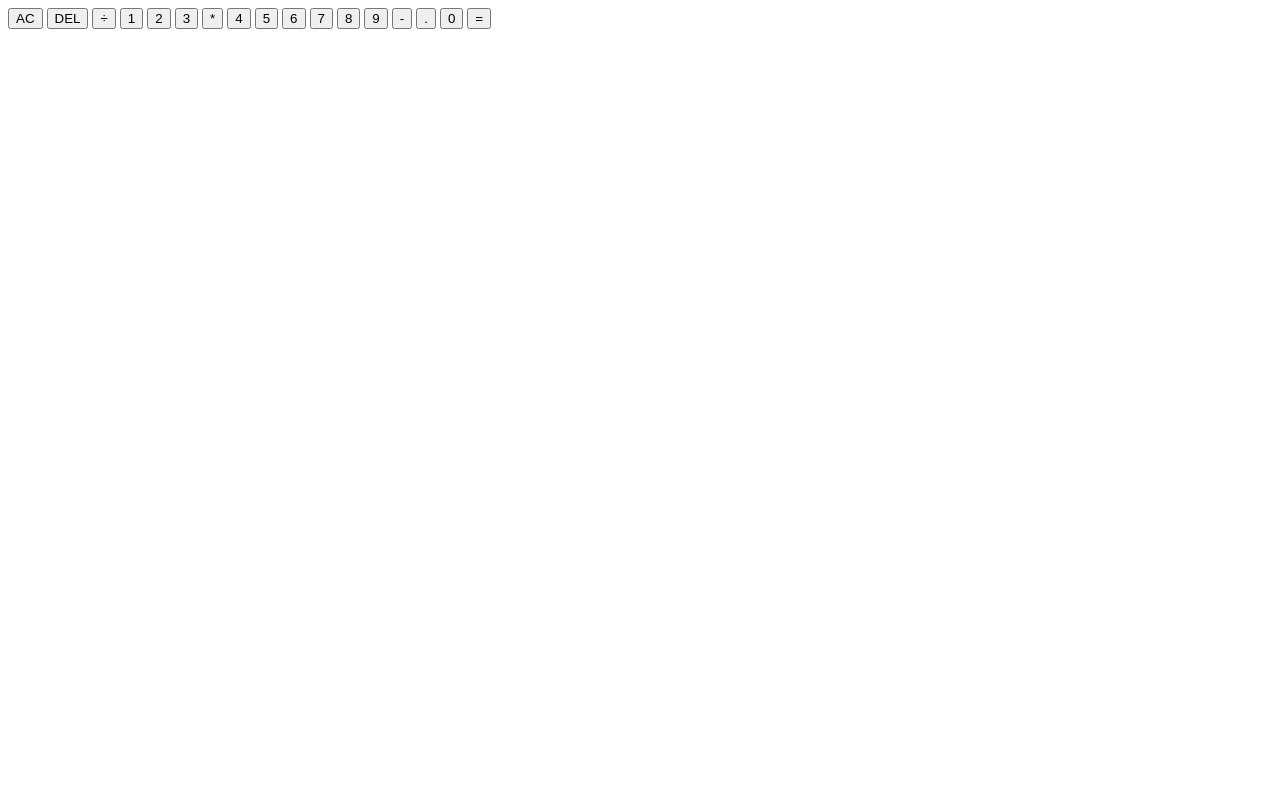
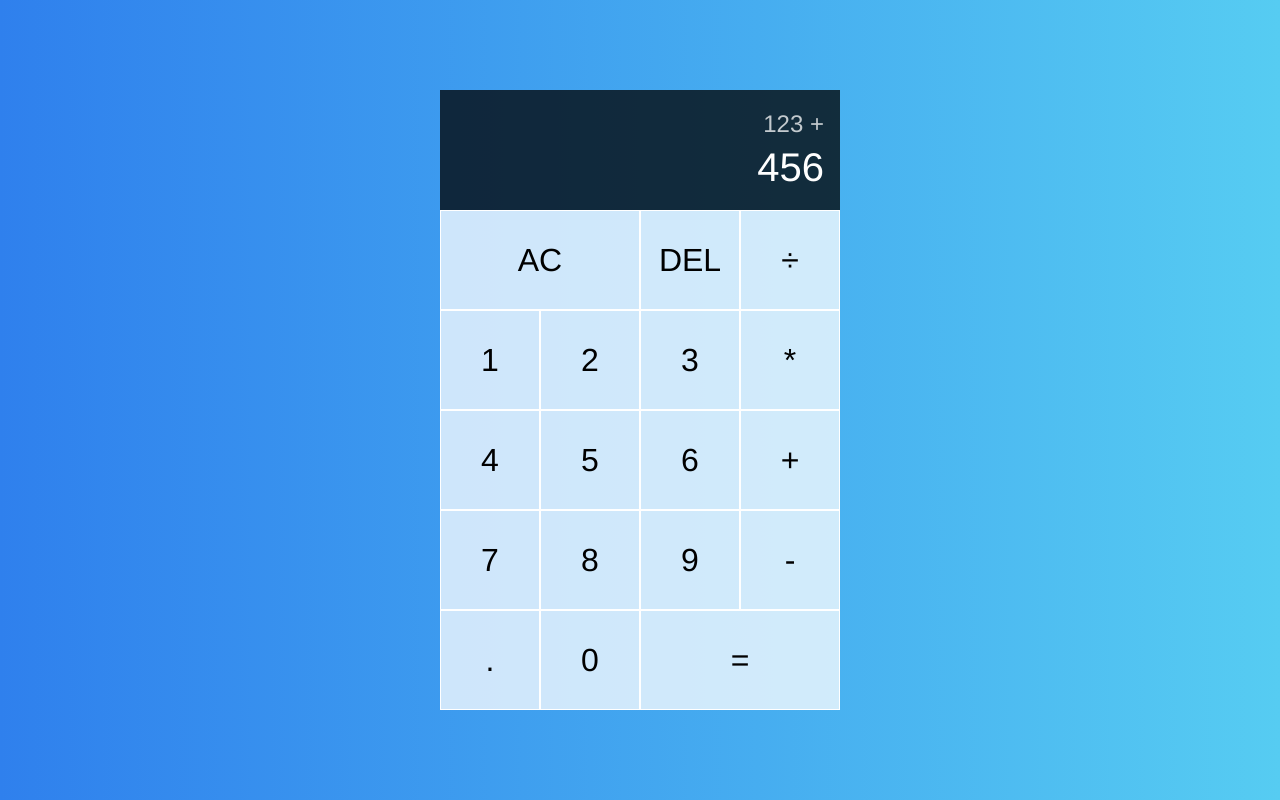
Before and after one commit to alexvirdee/calculator-js, a plain HTML site: page index.html in a window 1280 px wide. Drawn offline with Linux system fonts and the light colour scheme.

Commit message:
Styled calculator

```diff
--- a/assets/styles/style.css
+++ b/assets/styles/style.css
@@ -0,0 +1,61 @@
+*, *::before, *::after {
+    box-sizing: border-box;
+    font-family: 'Franklin Gothic Medium', 'Arial Narrow', Arial, sans-serif;
+    font-weight: normal;
+}
+
+body {
+    padding: 0;
+    margin: 0;
+    background: #56CCF2;  /* fallback for old browsers */
+background: -webkit-linear-gradient(to right, #2F80ED, #56CCF2);  /* Chrome 10-25, Safari 5.1-6 */
+background: linear-gradient(to right, #2F80ED, #56CCF2); /* W3C, IE 10+/ Edge, Firefox 16+, Chrome 26+, Opera 12+, Safari 7+ */
+
+}
+
+.calculator-grid {
+    display: grid;
+    justify-content: center;
+    align-content: center;
+    min-height: 100vh;
+    grid-template-columns: repeat(4, 100px);
+    grid-template-rows: minmax(120px, auto) repeat(5, 100px);
+}
+
+.calculator-grid > button {
+    cursor: pointer;
+    font-size: 2rem;
+    border: 1px solid #fff;
+    outline: none;
+    background-color: rgba(2555, 255, 255, .75);
+}
+
+.calculator-grid > button:hover {
+    background-color: (255, 255, 255, .9);
+}
+
+.span-two {
+    grid-column: span 2;
+}
+
+.output {
+    grid-column: 1 / -1;
+    background-color: rgba(0, 0, 0, .75);
+    display: flex;
+    align-items: flex-end;
+    justify-content: space-around;
+    flex-direction: column;
+    padding: 1rem;
+    word-wrap: break-word;
+    word-break: break-all;
+}
+
+.output .previous-operand {
+    color: rgba(255, 255, 255, .75);
+    font-size: 1.5rem;
+}
+
+.output .current-operand {
+    color: #fff;
+    font-size: 2.5rem;
+}
--- a/index.html
+++ b/index.html
@@ -9,8 +9,8 @@
 <body>
     <div class="calculator-grid">
         <div class="output">
-            <div class="previous-operand"></div>
-            <div class="current-operand"></div>
+            <div class="previous-operand">123 +</div>
+            <div class="current-operand">456</div>
         </div>
         <button class="span-two">AC</button>
         <button>DEL</button>
@@ -22,6 +22,7 @@
         <button>4</button>
         <button>5</button>
         <button>6</button>
+        <button>+</button>
         <button>7</button>
         <button>8</button>
         <button>9</button>
```
